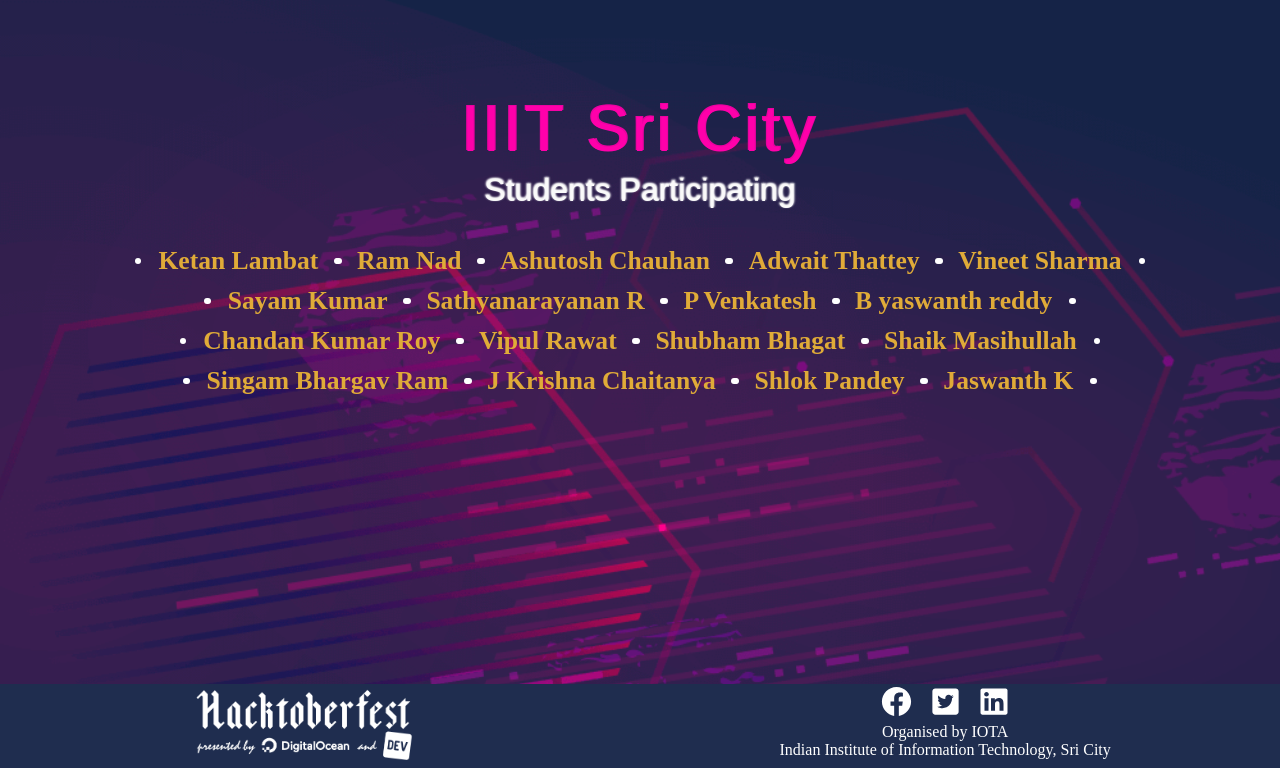
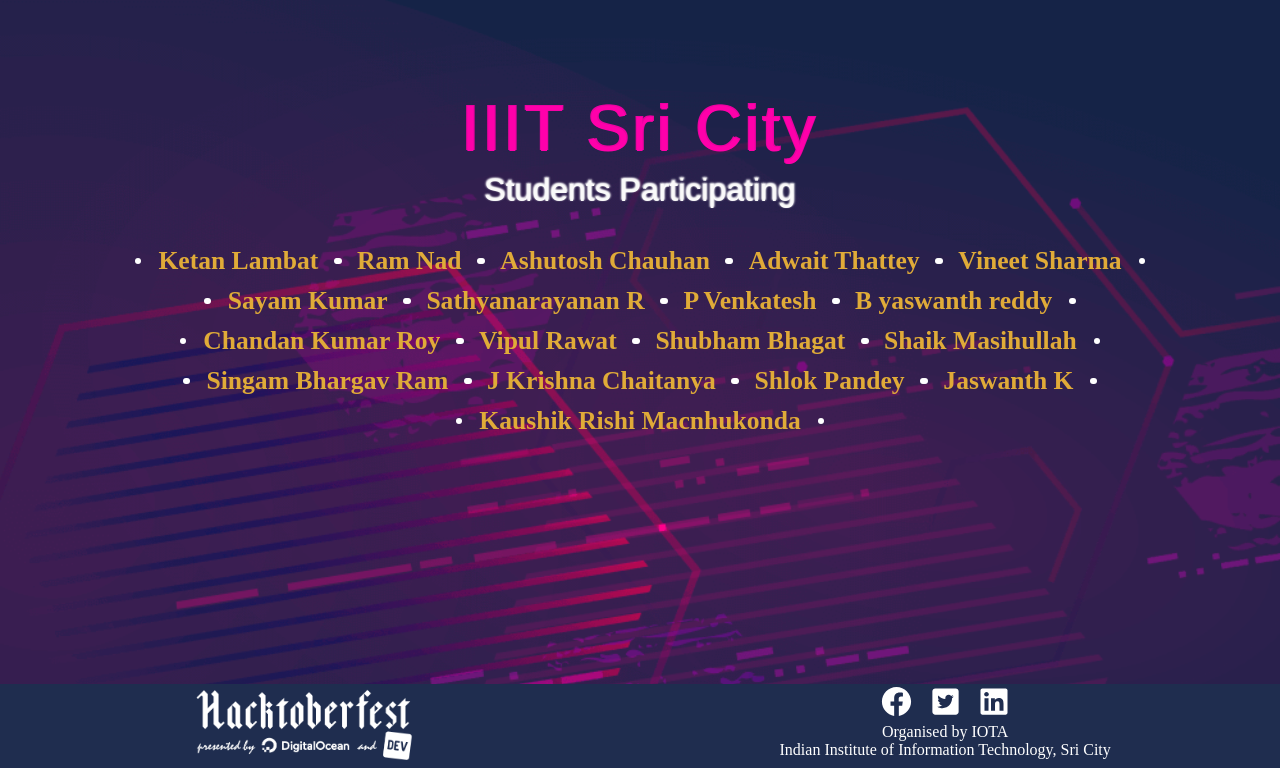
Before and after one commit to Project-Club-IIITS/hacktoberfest2019-participants, a Jekyll site: the page index.html, which Jekyll copies as it is, in a window 1280 px wide, cut to the strip 132-900 px from the top of the page. Built offline with Jekyll 4.4.1, drawn with Linux system fonts in a browser that asks for light colours; some web fonts are replaced.

Commit message:
I added Kaushik Rishi

```diff
--- a/index.html
+++ b/index.html
@@ -63,6 +63,7 @@
                 <li><a href="https://github.com/chaitanya531">J Krishna Chaitanya</a></li>
                 <li><a href="https://github.com/b30wulffz">Shlok Pandey</a></li>
                 <li><a href="https://github.com/JazzKriss21">Jaswanth K</a></li>
+                <li><a href="https://github.com/dark-angel007">Kaushik Rishi Macnhukonda</a></li>
 
             </ul>
         </div>
```
